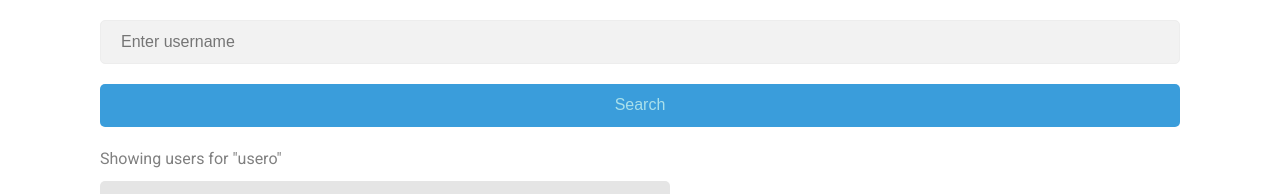
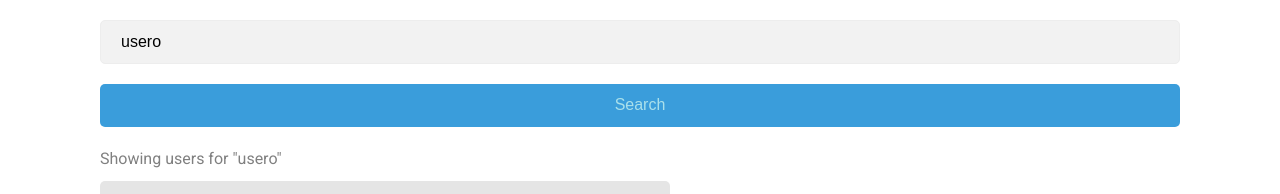
Before and after one commit to szduda/git-stalker, a React app: page / in a window 1280 px wide. Shown: the top 194 px of the page. Built offline with nearby package versions, Linux system fonts and the light colour scheme.

Commit message:
mock actions

```diff
--- a/src/App.jsx
+++ b/src/App.jsx
@@ -4,6 +4,7 @@ import SearchBar from './Features/SearchBar/SearchBar'
 import UserReposList from './Features/UserReposList/UserReposList'
 
 const mockState = {
+  loading: false,
   searchTerm: 'usero',
   expandedUserName: 'usero two',
   users: [
@@ -31,11 +32,15 @@ const mockState = {
 
 export default () => (
   <AppWrapper>
-    <SearchBar />
+    <SearchBar
+      term={mockState.searchTerm}
+      onSearch={term => console.log('Search term changed:', term)}
+    />
     <UserReposList
       users={mockState.users}
       heading={`Showing users for "${mockState.searchTerm}"`}
       expandedUserName={mockState.expandedUserName}
+      onUserToggle={userName => console.log('User toggled:', userName)}
     />
   </AppWrapper>
 )
--- a/src/Features/SearchBar/SearchBar.jsx
+++ b/src/Features/SearchBar/SearchBar.jsx
@@ -1,12 +1,28 @@
-import React from 'react'
+import React, { useState } from 'react'
 /** @jsx jsx */
 import { jsx, css } from '@emotion/core'
 
-export default () => (
-  <div css={css`width: 100%;`}>
-    <form>
-      <input type="text" placeholder="Enter username" />
-      <button type="submit">Search</button>
-    </form>
-  </div>
-)
+export default ({ term: initialTerm, onSearch }) => {
+  const [term, setTerm] = useState(initialTerm)
+  return (
+    <div css={css`width: 100%;`}>
+      <form>
+        <input
+          type="text"
+          placeholder="Enter username"
+          value={term}
+          onChange={event => setTerm(event.target.value)}
+        />
+        <button
+          type="submit"
+          onClick={event => {
+            event.preventDefault()
+            onSearch(term)
+          }}
+        >
+          Search
+        </button>
+      </form>
+    </div>
+  )
+}
--- a/src/Features/UserReposList/UserReposList.jsx
+++ b/src/Features/UserReposList/UserReposList.jsx
@@ -52,9 +52,11 @@ const ReposList = ({ repos }) => (
   </div>
 )
 
-const UserListItem = ({ user, expanded = false }) => (
+const UserListItem = ({ user, onToggle, expanded = false }) => (
   <li>
-    <button css={css`
+    <button
+      onClick={() => onToggle(user.name)}
+      css={css`
       background: #e5e5e5;
     `}>
       <Row css={css`justify-content: space-between;`}>
@@ -68,7 +70,7 @@ const UserListItem = ({ user, expanded = false }) => (
   </li>
 )
 
-export default ({ users, heading, expandedUserName }) => (
+export default ({ users, heading, expandedUserName, onUserToggle }) => (
   <div>
     <h1>{heading}</h1>
     {users
@@ -78,6 +80,7 @@ export default ({ users, heading, expandedUserName }) => (
             <UserListItem
               user={user}
               expanded={user.name === expandedUserName}
+              onToggle={onUserToggle}
               key={`user-${index}`}
             />
           ))}
```
